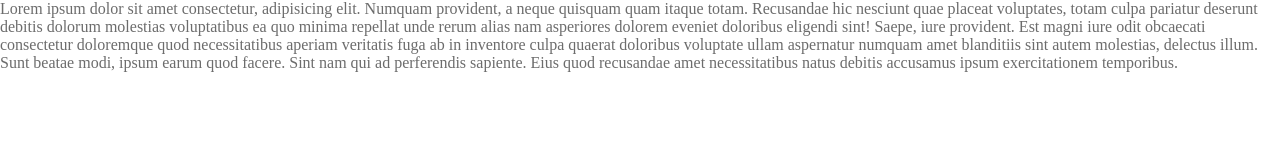
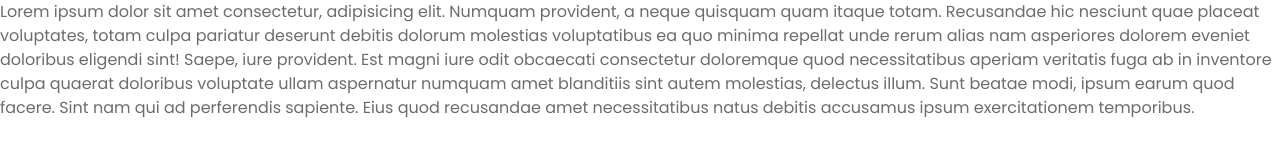
Before and after one commit to brossavictor/travelgram, a plain HTML site: page index.html in a window 1280 px wide. Drawn offline with Linux system fonts and the light colour scheme.

Commit message:
font setup

```diff
--- a/index.html
+++ b/index.html
@@ -6,6 +6,13 @@
 		<title>Travelgram</title>
 
 		<link rel="stylesheet" href="styles/global.css" />
+
+		<link rel="preconnect" href="https://fonts.googleapis.com" />
+		<link rel="preconnect" href="https://fonts.gstatic.com" crossorigin />
+		<link
+			href="https://fonts.googleapis.com/css2?family=Open+Sans:ital,wght@0,300..800;1,300..800&family=Poppins:wght@400;700&display=swap"
+			rel="stylesheet"
+		/>
 	</head>
 	<body>
 		<p>
--- a/styles/global.css
+++ b/styles/global.css
@@ -18,9 +18,17 @@
 	/* text */
 	--text-color-primary: #313131;
 	--text-color-secondary: #6c6c6c;
+
+	/* font */
+	--font-family: "Poppins", sans-serif;
+	--text-lg: bold 32px/125% var(--font-family);
+	--text: 16px/150% var(--font-family);
+	--text-md: 14px/175$ var(--font-family);
+	--text-sm: 12px/175$ var(--font-family);
 }
 
 body {
+	font: var(--text);
 	color: var(--text-color-secondary);
 	background-color: var(--background-color);
 }
```
